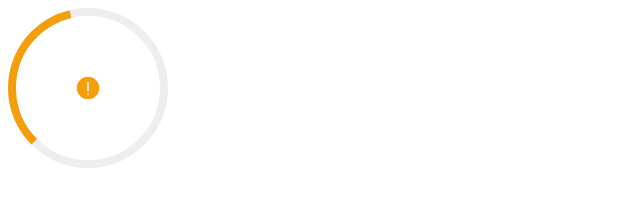
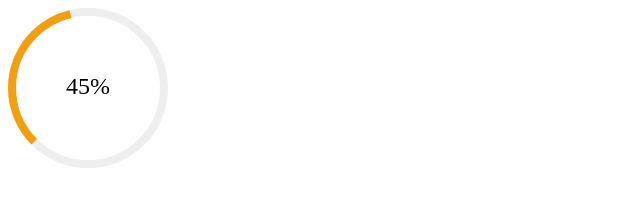
Before and after one commit to Ekaterina1418/progress-bar, a Vue app: page / in a window 1280 px wide. Shown: the top 218 px of the page, without its empty margins (0-640 px from the left). Built offline with nearby package versions, Linux system fonts and the light colour scheme; the HTML template or start-up script is replaced by a standard one.

Commit message:
fix: remove status prop from CircularProgress component in App.vue and correct viewBox attribute in CircularProgress.vue

```diff
--- a/src/App.vue
+++ b/src/App.vue
@@ -3,14 +3,7 @@ import CircularProgress from './components/CircularProgress.vue'
 </script>
 
 <template>
-  <CircularProgress
-    :value="45"
-    status="warning"
-    :max="100"
-    :size="160"
-    :strokeWidth="8"
-    type="dashboard"
-  />
+  <CircularProgress :value="45" :max="100" :size="160" :strokeWidth="8" type="dashboard" />
 </template>
 
 <style scoped></style>
--- a/src/components/CircularProgress.vue
+++ b/src/components/CircularProgress.vue
@@ -1,5 +1,5 @@
 <template>
-  <svg :width="size" :height="size" :view-box="`0 0 ${size} ${size}`">
+  <svg :width="size" :height="size" :viewBox="`0 0 ${size} ${size}`">
     <circle
       :cx="center"
       :cy="center"
@@ -25,7 +25,6 @@
         dominant-baseline="middle"
         :font-size="usedFontSize"
         :font-weight="500"
-        fill="#111111;"
       >
         {{ Math.round(progressRatio * 100) }}%
       </text>
```
